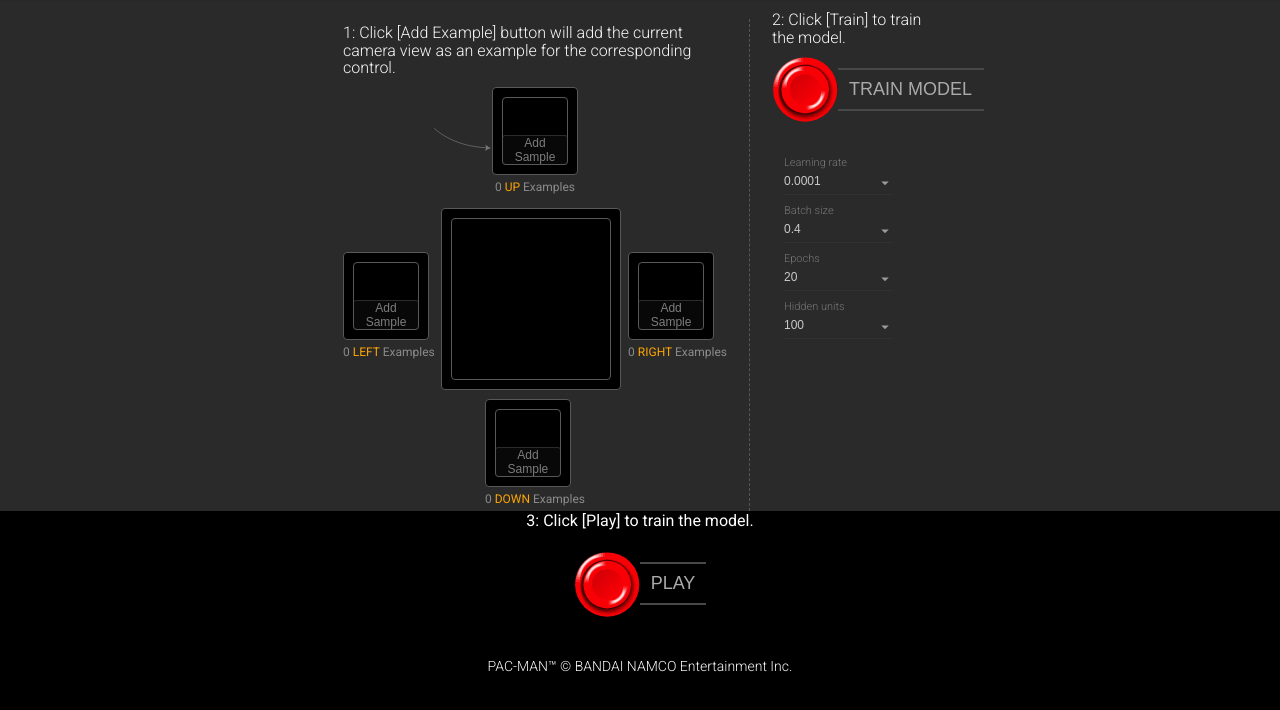
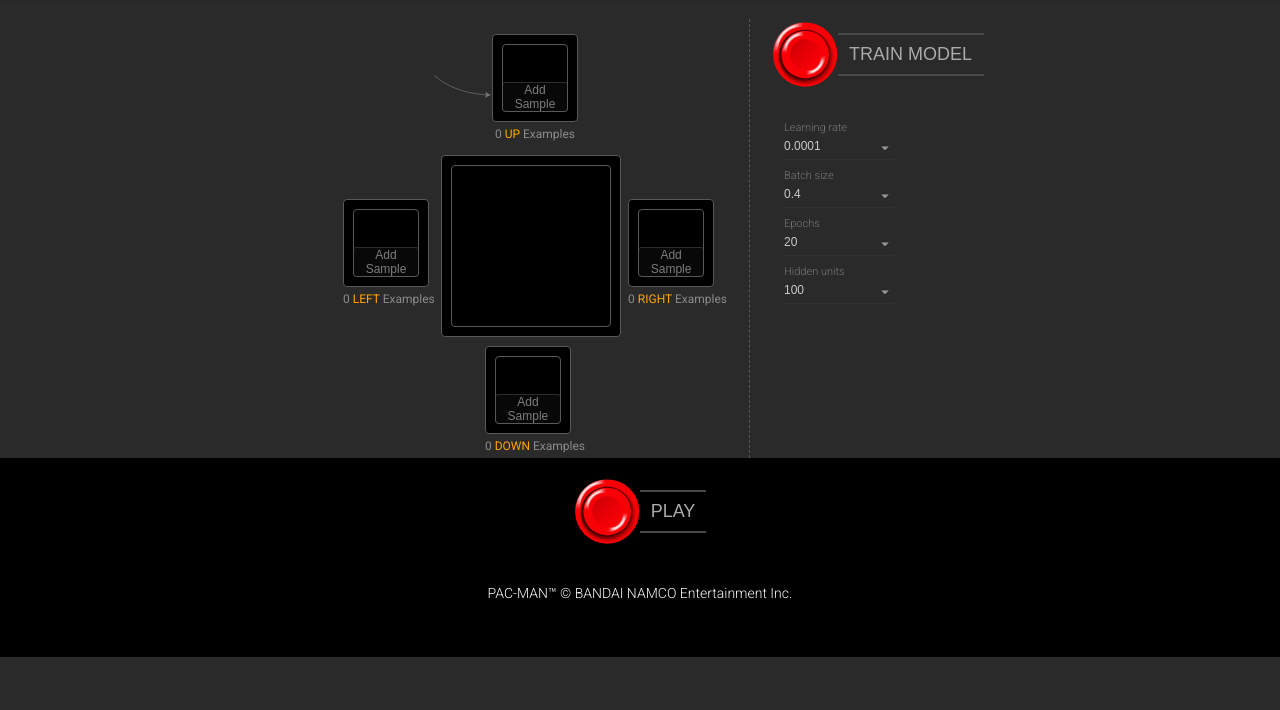
Before and after one commit to wangqianwen0418/tfjs-webcam-ML-PACMAN, a website built with Parcel: page index.html in a window 1280 px wide. Shown: the part 92-802 px from the top of the page. Built offline with nearby package versions, Linux system fonts and the light colour scheme; grey boxes are pictures that could not be loaded; what @tensorflow/tfjs, @tensorflow/tfjs-data would draw is missing.

Commit message:
customize instructions

```diff
--- a/index.html
+++ b/index.html
@@ -41,8 +41,7 @@
 
     <div class="panel joystick-panel">
       <span class="instruction">
-        1:
-        Click [Add Example] button will add the current camera view as an example for the corresponding control.
+        <!-- add your instructions here -->
       </span>
       <div class="panel-row panel-row-top">
 
@@ -145,7 +144,7 @@
 
     <div class="panel training-panel">
       <span class="instruction">
-        2: Click [Train] to train the model.
+        <!-- add your instructions here -->
       </span>
       <!-- Big buttons. -->
       <div class="panel-row big-buttons">
@@ -227,7 +226,7 @@
 
   <div class="big-buttons play-control">
     <div class="instruction" style="text-align: center; color: white; font-size: 16px;">
-      3: Click [Play] to train the model.
+      <!-- add your instructions here -->
     </div>
     <button id="predict">
       <img width="66" height="66" src="./images/button.svg" />
```
